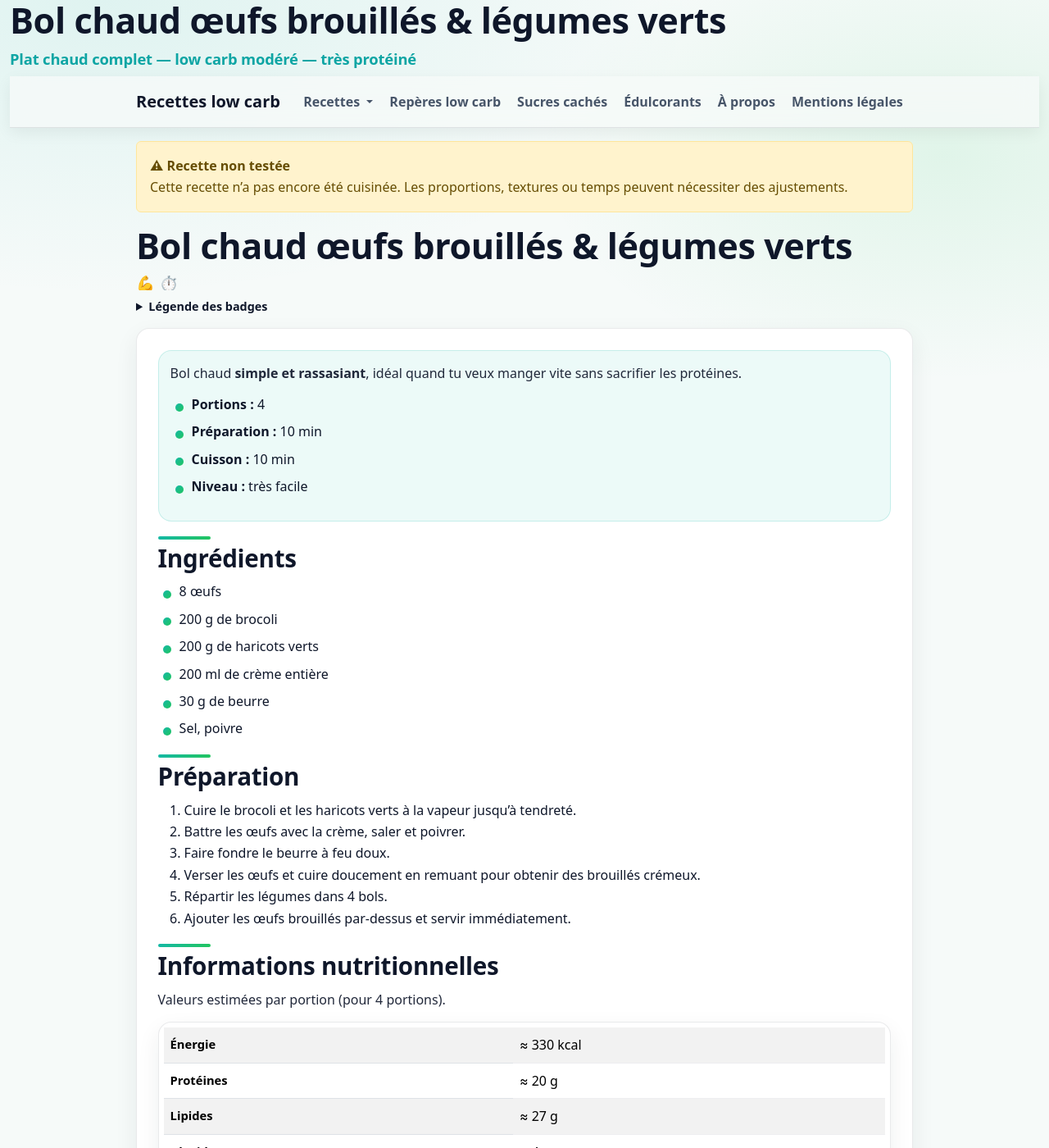
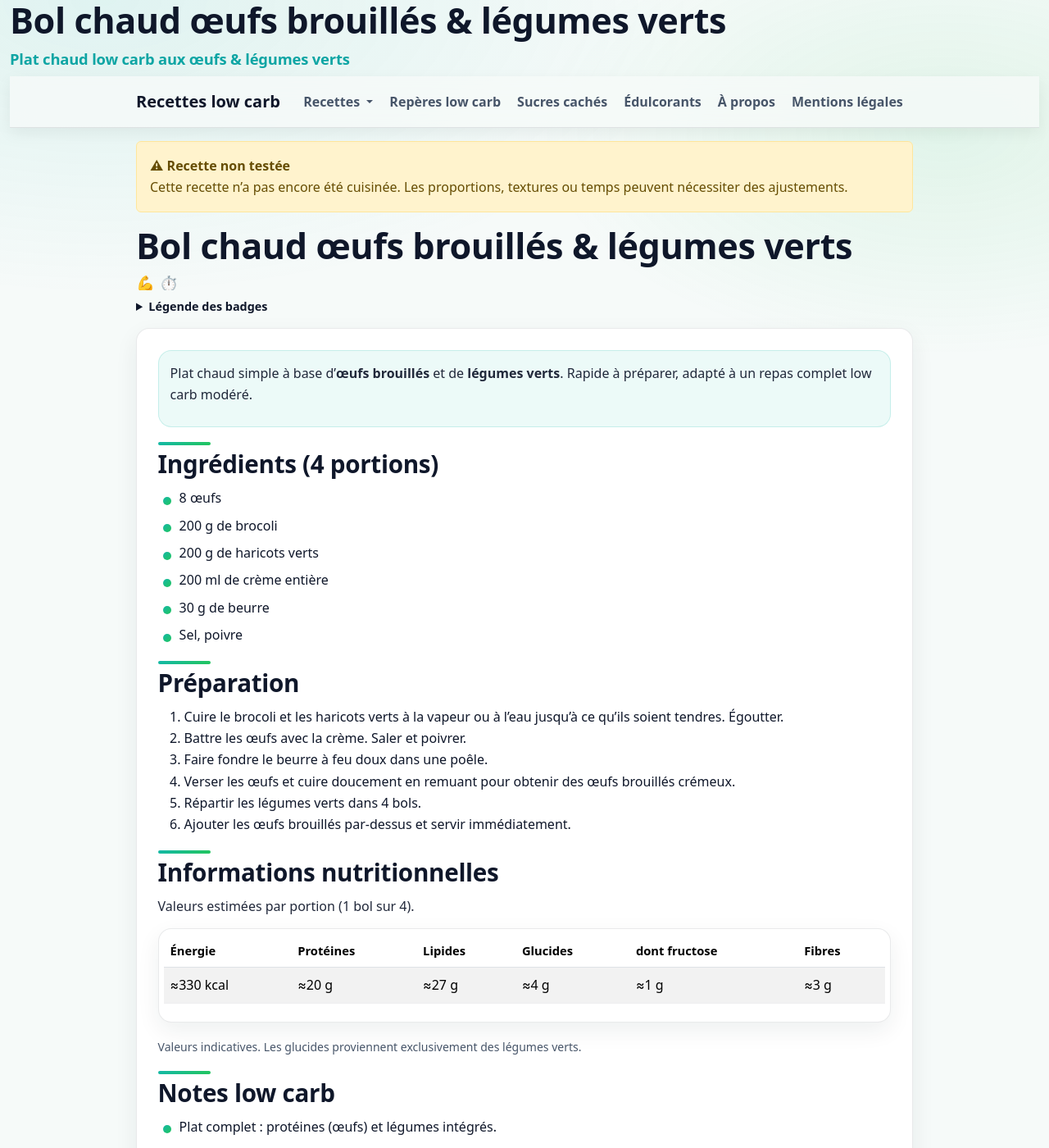
Before and after one commit to laurie-boissay/laurie-boissay.github.io, a Jekyll site: the page built from recettes/bol-chaud-oeufs-brouilles-et-legumes-verts.html, in a window 1280 px wide and 1400 px high. Shown: the whole window at 82% size. Built offline with Jekyll 4.4.1, drawn with Linux system fonts in a browser that asks for light colours; some of the changed text lies outside the part shown.

Commit message:
Update bol-chaud-oeufs-brouilles-et-legumes-verts.html

```diff
--- a/recettes/bol-chaud-oeufs-brouilles-et-legumes-verts.html
+++ b/recettes/bol-chaud-oeufs-brouilles-et-legumes-verts.html
@@ -1,9 +1,9 @@
 ---
 layout: recipe
 title: "Bol chaud œufs brouillés & légumes verts"
-description: "Bol chaud d’œufs brouillés aux légumes verts, simple et rapide. Plat complet low carb modéré, riche en protéines."
+description: "Bol chaud d’œufs brouillés aux légumes verts, plat complet low carb modéré, simple et rapide."
 recipe_title: "Bol chaud œufs brouillés & légumes verts"
-recipe_subtitle: "Plat chaud complet — low carb modéré — très protéiné"
+recipe_subtitle: "Plat chaud low carb aux œufs & légumes verts"
 recipe_group: "Plats à base d’œufs"
 recipe_sort: "bol-chaud-oeufs-brouilles-legumes-verts"
 recipe_tested: false
@@ -17,45 +17,24 @@ extra_head: |
     "@context": "https://schema.org",
     "@type": "Recipe",
     "name": "Bol chaud œufs brouillés & légumes verts",
-    "description": "Bol chaud d’œufs brouillés aux légumes verts, plat low carb modéré.",
+    "description": "Bol chaud d’œufs brouillés aux légumes verts, plat complet low carb modéré.",
     "recipeYield": "4 portions",
     "prepTime": "PT10M",
     "cookTime": "PT10M",
     "totalTime": "PT20M",
-    "recipeCategory": "Plat",
-    "keywords": "low carb, oeufs brouilles, bol chaud",
-    "author": { "@type": "Person", "name": "Laurie" },
-    "recipeIngredient": [
-      "8 œufs",
-      "200 g de brocoli",
-      "200 g de haricots verts",
-      "200 ml de crème entière",
-      "30 g de beurre",
-      "Sel, poivre"
-    ],
-    "recipeInstructions": [
-      { "@type": "HowToStep", "text": "Cuire les légumes verts à la vapeur." },
-      { "@type": "HowToStep", "text": "Battre les œufs avec la crème." },
-      { "@type": "HowToStep", "text": "Cuire doucement les œufs brouillés au beurre." },
-      { "@type": "HowToStep", "text": "Assembler œufs et légumes dans des bols." }
-    ]
+    "recipeCategory": "Plat"
   }
   </script>
 ---
 
 <div class="recipe-lead">
   <p>
-    Bol chaud <strong>simple et rassasiant</strong>, idéal quand tu veux manger vite sans sacrifier les protéines.
+    Plat chaud simple à base d’<strong>œufs brouillés</strong> et de <strong>légumes verts</strong>.
+    Rapide à préparer, adapté à un repas complet low carb modéré.
   </p>
-  <ul>
-    <li><strong>Portions :</strong> 4</li>
-    <li><strong>Préparation :</strong> 10 min</li>
-    <li><strong>Cuisson :</strong> 10 min</li>
-    <li><strong>Niveau :</strong> très facile</li>
-  </ul>
 </div>
 
-<h2>Ingrédients</h2>
+<h2>Ingrédients (4 portions)</h2>
 <ul>
   <li>8 œufs</li>
   <li>200 g de brocoli</li>
@@ -67,53 +46,49 @@ extra_head: |
 
 <h2>Préparation</h2>
 <ol>
-  <li>Cuire le brocoli et les haricots verts à la vapeur jusqu’à tendreté.</li>
-  <li>Battre les œufs avec la crème, saler et poivrer.</li>
-  <li>Faire fondre le beurre à feu doux.</li>
-  <li>Verser les œufs et cuire doucement en remuant pour obtenir des brouillés crémeux.</li>
-  <li>Répartir les légumes dans 4 bols.</li>
+  <li>Cuire le brocoli et les haricots verts à la vapeur ou à l’eau jusqu’à ce qu’ils soient tendres. Égoutter.</li>
+  <li>Battre les œufs avec la crème. Saler et poivrer.</li>
+  <li>Faire fondre le beurre à feu doux dans une poêle.</li>
+  <li>Verser les œufs et cuire doucement en remuant pour obtenir des œufs brouillés crémeux.</li>
+  <li>Répartir les légumes verts dans 4 bols.</li>
   <li>Ajouter les œufs brouillés par-dessus et servir immédiatement.</li>
 </ol>
 
 <h2>Informations nutritionnelles</h2>
-<p>Valeurs estimées par portion (pour 4 portions).</p>
+<p>Valeurs estimées par portion (1 bol sur 4).</p>
+
 <div class="table-responsive">
   <table class="table table-striped">
+    <thead>
+      <tr>
+        <th>Énergie</th>
+        <th>Protéines</th>
+        <th>Lipides</th>
+        <th>Glucides</th>
+        <th>dont fructose</th>
+        <th>Fibres</th>
+      </tr>
+    </thead>
     <tbody>
       <tr>
-        <th scope="row">Énergie</th>
-        <td>≈ 330 kcal</td>
-      </tr>
-      <tr>
-        <th scope="row">Protéines</th>
-        <td>≈ 20 g</td>
-      </tr>
-      <tr>
-        <th scope="row">Lipides</th>
-        <td>≈ 27 g</td>
-      </tr>
-      <tr>
-        <th scope="row">Glucides</th>
-        <td>≈ 4 g</td>
-      </tr>
-      <tr>
-        <th scope="row">Fibres</th>
-        <td>≈ 3 g</td>
-      </tr>
-      <tr>
-        <th scope="row">Fructose</th>
-        <td>≈ 1 g</td>
+        <td>≈330 kcal</td>
+        <td>≈20 g</td>
+        <td>≈27 g</td>
+        <td>≈4 g</td>
+        <td>≈1 g</td>
+        <td>≈3 g</td>
       </tr>
     </tbody>
   </table>
 </div>
+
 <p class="small text-muted">
-  Estimation pour 1 bol. Glucides issus uniquement des légumes verts.
+  Valeurs indicatives. Les glucides proviennent exclusivement des légumes verts.
 </p>
 
 <h2>Notes low carb</h2>
 <ul>
-  <li><strong>Compatible low carb modéré</strong>.</li>
-  <li>Ajouter du fromage râpé si tu veux augmenter encore les protéines et les lipides.</li>
-  <li>À consommer immédiatement pour garder les œufs bien crémeux.</li>
+  <li>Plat complet : protéines (œufs) et légumes intégrés.</li>
+  <li>Compatible low carb modéré.</li>
+  <li>À consommer immédiatement pour conserver la texture des œufs brouillés.</li>
 </ul>
```
